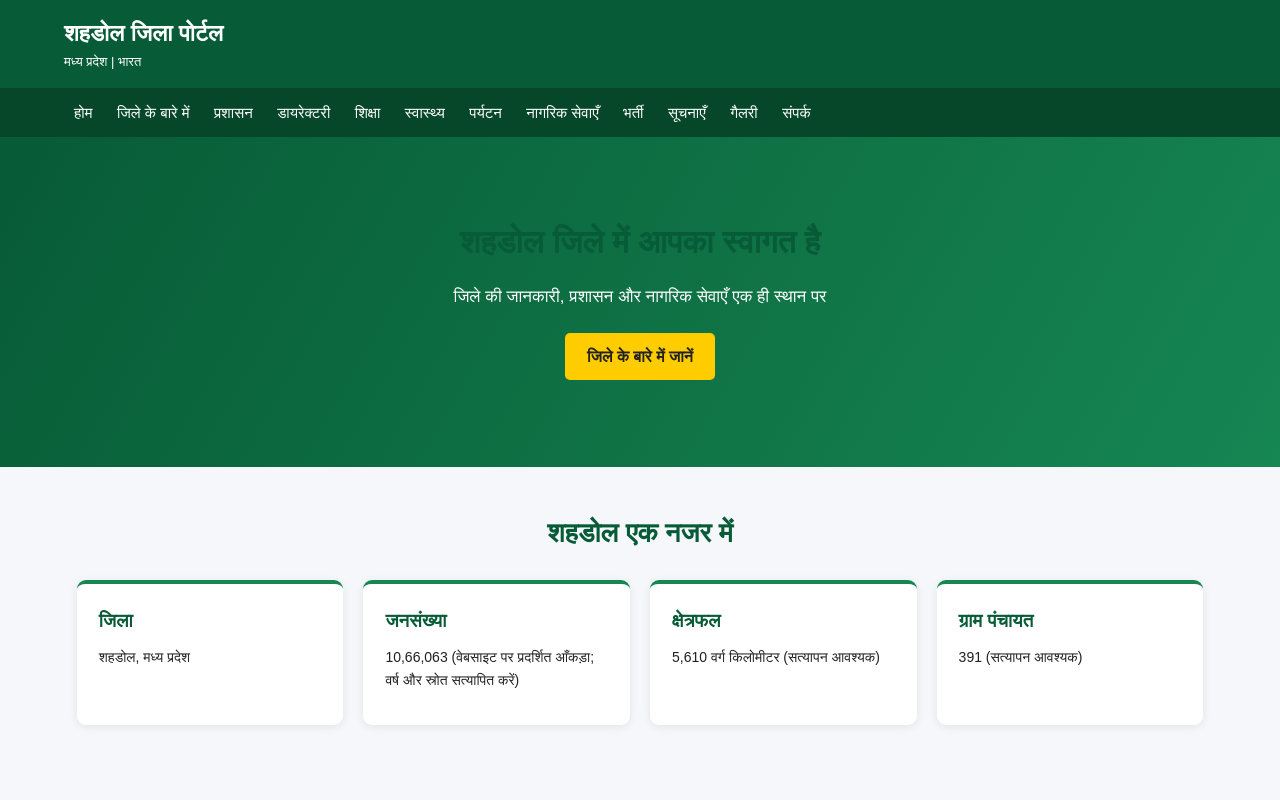
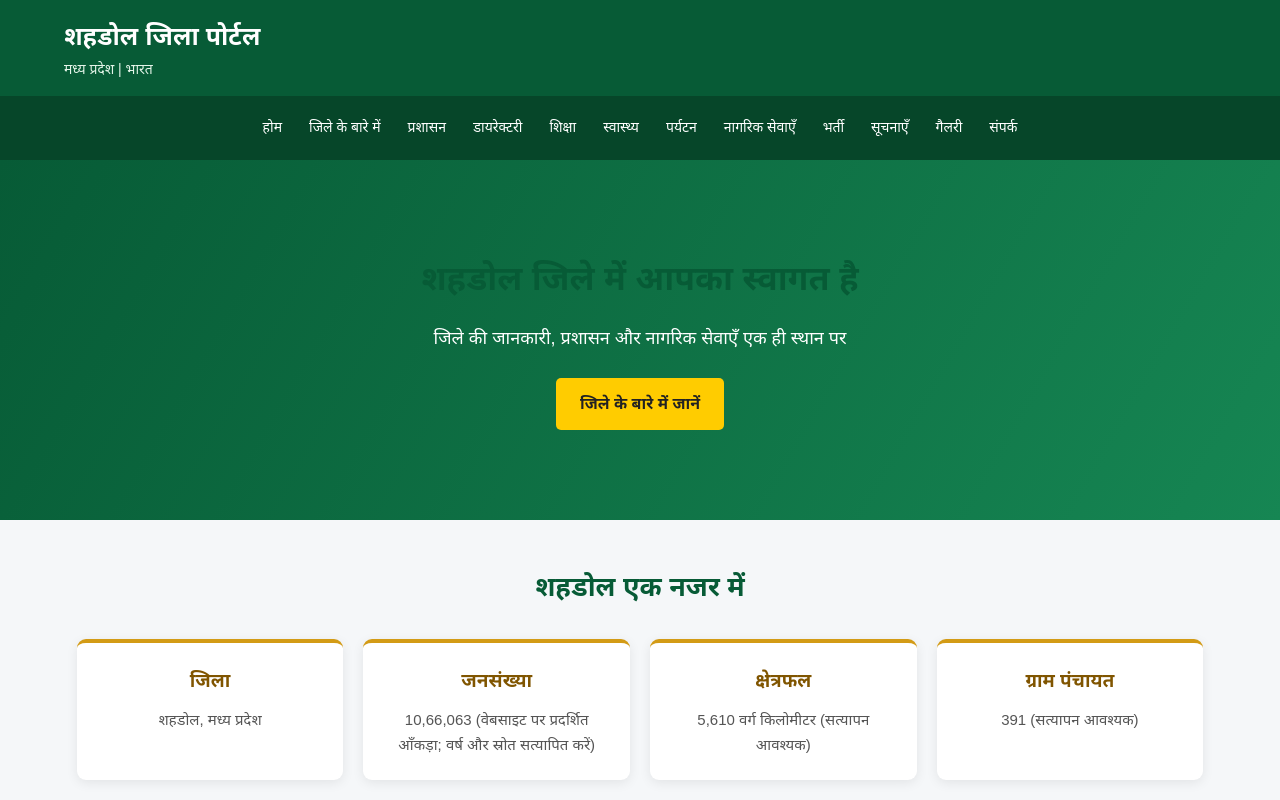
Before and after one commit to shivam2008sdl-sudo/Shahdol-district-portal-, a plain HTML site: page index.html in a window 1280 px wide. Shown: the top 800 px of the page. Drawn offline with Linux system fonts and the light colour scheme.

Commit message:
Update style.css

```diff
--- a/style.css
+++ b/style.css
@@ -1,5 +1,9 @@
 
-/* ===== सामान्य सेटिंग ===== */
+/* =================================
+   SHAHdol DISTRICT PORTAL
+   COMPLETE WEBSITE DESIGN
+================================= */
+
 * {
   margin: 0;
   padding: 0;
@@ -11,88 +15,99 @@ html {
 }
 
 body {
-  font-family: Arial, sans-serif;
-  background: #f5f7fa;
-  color: #222;
-  line-height: 1.6;
+  font-family: Arial, "Noto Sans Devanagari", sans-serif;
+  background: #f5f7f9;
+  color: #252525;
+  line-height: 1.7;
 }
 
-/* ===== हेडर ===== */
+/* HEADER */
+
 header {
   background: #075b36;
   color: white;
   padding: 15px 5%;
+}
+
+.header-content {
   display: flex;
   justify-content: space-between;
   align-items: center;
-  flex-wrap: wrap;
+  gap: 15px;
 }
 
 header h1 {
-  font-size: 23px;
+  font-size: 25px;
 }
 
 header p {
-  font-size: 13px;
+  font-size: 14px;
+  color: #e4f5e9;
 }
 
 #menuBtn {
   display: none;
-  background: white;
+  border: none;
+  background: #ffffff;
   color: #075b36;
-  border: none;
-  padding: 8px 13px;
+  padding: 8px 14px;
   border-radius: 5px;
-  font-size: 20px;
+  font-size: 23px;
+  cursor: pointer;
 }
 
-/* ===== नेविगेशन मेन्यू ===== */
+/* NAVIGATION */
+
 nav {
   background: #064629;
-  padding: 12px 5%;
+  padding: 12px 4%;
+  display: flex;
+  justify-content: center;
+  flex-wrap: wrap;
+  gap: 5px;
 }
 
 nav a {
   color: white;
   text-decoration: none;
-  margin: 0 10px;
-  font-size: 15px;
+  padding: 8px 11px;
+  font-size: 14px;
+  border-radius: 4px;
 }
 
 nav a:hover {
-  color: #ffd700;
+  background: #168653;
+  color: white;
 }
 
-/* ===== मुख्य बैनर ===== */
+/* HERO SECTION */
+
 .hero {
-  min-height: 330px;
-  background: linear-gradient(
-    120deg,
-    #075b36,
-    #168653
-  );
+  min-height: 350px;
+  background: linear-gradient(120deg, #075b36, #168653);
   color: white;
   text-align: center;
-  padding: 80px 20px;
+  padding: 90px 20px;
 }
 
 .hero h2 {
-  font-size: 32px;
+  font-size: 34px;
   margin-bottom: 15px;
 }
 
 .hero p {
-  font-size: 17px;
-  margin-bottom: 22px;
+  font-size: 18px;
+  margin-bottom: 25px;
 }
 
-/* ===== बटन ===== */
+/* BUTTON */
+
 .btn {
   display: inline-block;
   background: #ffcc00;
   color: #222;
   text-decoration: none;
-  padding: 11px 22px;
+  padding: 12px 24px;
   border-radius: 5px;
   font-weight: bold;
 }
@@ -101,23 +116,22 @@ nav a:hover {
   background: #f0b900;
 }
 
-/* ===== सभी सेक्शन ===== */
+/* SECTIONS */
+
 section {
   padding: 45px 6%;
+  scroll-margin-top: 20px;
 }
 
 section h2 {
   color: #075b36;
   text-align: center;
-  margin-bottom: 25px;
   font-size: 27px;
+  margin-bottom: 28px;
 }
 
-section p {
-  margin-bottom: 12px;
-}
+/* CARDS */
 
-/* ===== कार्ड ===== */
 .cards {
   display: grid;
   grid-template-columns: repeat(
@@ -131,40 +145,64 @@ section p {
   background: white;
   padding: 22px;
   border-radius: 9px;
-  box-shadow: 0 2px 10px rgba(0,0,0,0.08);
   border-top: 4px solid #168653;
+  box-shadow: 0 3px 12px rgba(0,0,0,0.08);
+  transition: transform 0.2s;
+}
+
+.card:hover {
+  transform: translateY(-4px);
 }
 
 .card h3 {
   color: #075b36;
   margin-bottom: 10px;
+  font-size: 19px;
 }
 
 .card p {
-  font-size: 14px;
+  color: #555;
+  font-size: 15px;
 }
 
-/* ===== फुटर ===== */
+/* DISTRICT INFORMATION */
+
+#district-info .card {
+  text-align: center;
+  border-top-color: #d39b16;
+}
+
+#district-info .card h3 {
+  color: #805500;
+}
+
+/* CONTACT */
+
+#contact .card {
+  max-width: 700px;
+  margin: auto;
+}
+
+/* FOOTER */
+
 footer {
   background: #063d29;
   color: white;
   text-align: center;
-  padding: 25px 15px;
+  padding: 28px 15px;
 }
 
 footer p {
   margin: 5px 0;
+  font-size: 14px;
 }
 
-/* ===== मोबाइल स्क्रीन ===== */
+/* MOBILE DESIGN */
+
 @media (max-width: 768px) {
 
-  header {
-    gap: 10px;
-  }
-
   header h1 {
-    font-size: 19px;
+    font-size: 20px;
   }
 
   #menuBtn {
@@ -173,32 +211,43 @@ footer p {
 
   nav {
     display: none;
-    width: 100%;
+    flex-direction: column;
+    align-items: stretch;
+    padding: 8px 5%;
   }
 
   nav.active {
-    display: block;
+    display: flex;
   }
 
   nav a {
     display: block;
-    padding: 10px 0;
-    border-bottom: 1px solid #ffffff33;
+    border-bottom: 1px solid #ffffff30;
+    padding: 10px;
   }
 
   .hero {
-    padding: 60px 15px;
+    min-height: 280px;
+    padding: 65px 15px;
   }
 
   .hero h2 {
     font-size: 25px;
   }
 
+  .hero p {
+    font-size: 15px;
+  }
+
   section {
-    padding: 35px 5%;
+    padding: 32px 5%;
   }
 
   section h2 {
     font-size: 23px;
   }
+
+  .cards {
+    grid-template-columns: 1fr;
   }
+}
```
